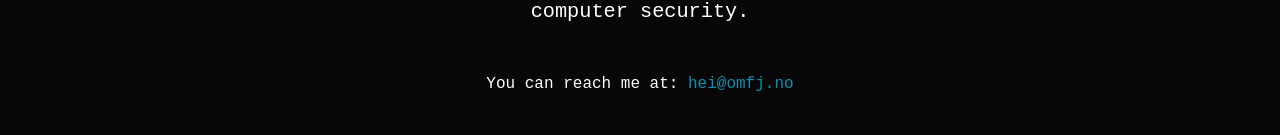
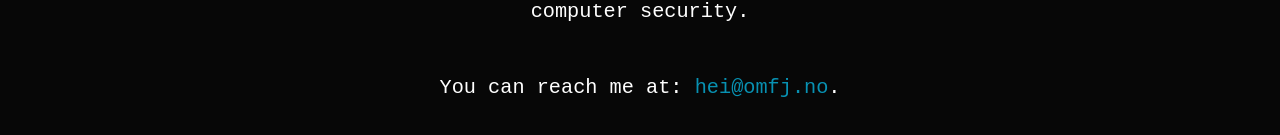
Before and after one commit to omfj/omfj.no, a Next.js app: page / in a window 1280 px wide. Shown: the part 297-432 px from the top of the page. Built offline with nearby package versions, Linux system fonts and the light colour scheme.

Commit message:
💄 Underline on mail

```diff
--- a/src/components/header/header-logo.tsx
+++ b/src/components/header/header-logo.tsx
@@ -18,8 +18,6 @@ const HeaderLogo = () => {
     <NextLink href="/" passHref>
       <a>
         <motion.p
-          // whileHover={{ scale: 1.05 }}
-
           animate={divAnimationControls}
           onHoverStart={() => {
             if (!isAnimationPlaying) {
--- a/src/pages/contact/index.tsx
+++ b/src/pages/contact/index.tsx
@@ -14,7 +14,10 @@ const Contact = (): JSX.Element => (
         <p>Feel free to contact me if you have any inquiries.</p>
         <p>
           You can try one of the socials below or send an email to{" "}
-          <a className="text-cyan-600" href="mailto:hei@omfj.no">
+          <a
+            className="text-cyan-600 hover:underline"
+            href="mailto:hei@omfj.no"
+          >
             hei@omfj.no
           </a>
           .
--- a/src/pages/index.tsx
+++ b/src/pages/index.tsx
@@ -16,15 +16,19 @@ const Home: NextPage = () => {
           initial={{ opacity: 0 }}
           className="text-center"
         >
-          <p className="text-lg my-10">
+          <p className="my-10 text-lg">
             My name is Ole Magnus. I am a student at the University of Bergen
             studying computer security.
           </p>
-          <p>
+          <p className="text-lg">
             You can reach me at:{" "}
-            <a className="text-cyan-600" href="mailto:hei@omfj.no">
+            <a
+              className="text-cyan-600 text-lg hover:underline"
+              href="mailto:hei@omfj.no"
+            >
               hei@omfj.no
             </a>
+            .
           </p>
         </motion.div>
       </Main>
```
